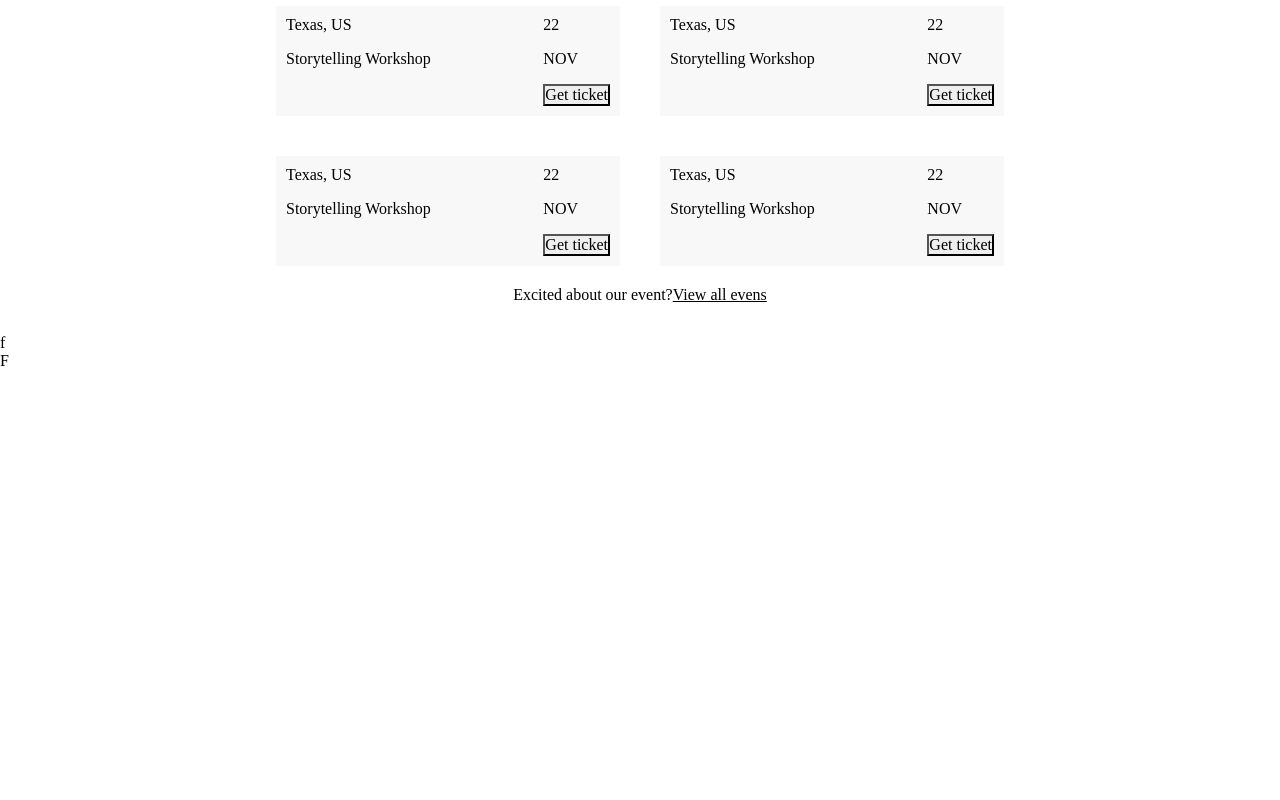
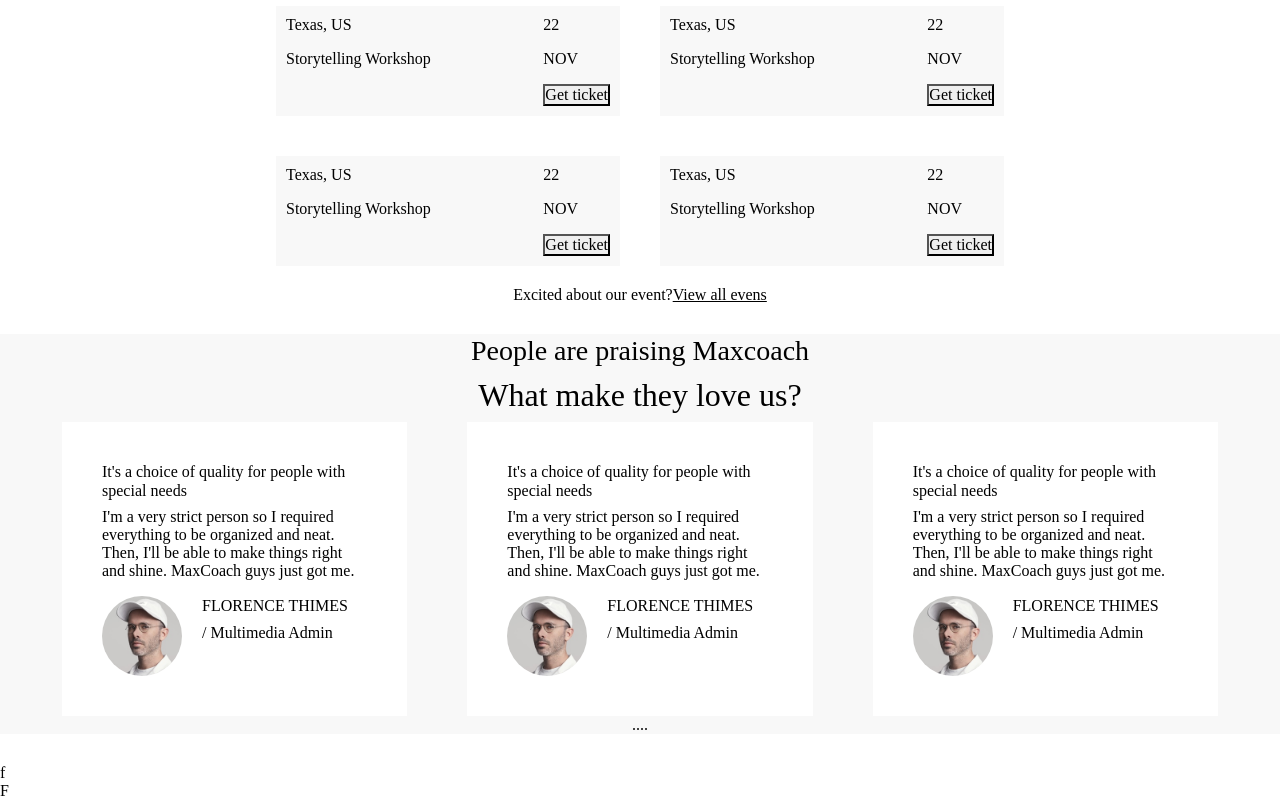
Before and after one commit to FrancescoCataletto/proj-html-vuejs, a Vue app: page / in a window 1280 px wide. Shown: the part 2986-3786 px from the top of the page. Before the commit the page ends 3356 px from the top, so only its background shows below. Built offline with nearby package versions, Linux system fonts and the light colour scheme.

Commit message:
draft structure of feedbacks component

```diff
--- /dev/null
+++ b/src/components/FeedbacksComponent.vue
@@ -0,0 +1,87 @@
+<template>
+  <div id="feedbacks">
+      <div id="top-feedbacks">
+          <h3>People are praising Maxcoach</h3>
+          <h2>What make they love us?</h2>
+      </div>
+      <div id="middle-feedbacks" class="d-flex">
+          <div class="feedbacks-card">
+              <h6>It's a choice of quality for people with special needs</h6>
+              <p>I'm a very strict person so I required everything to be organized and neat. Then, I'll be able to make things right and shine. MaxCoach guys just got me.</p>
+              <div class="d-flex">
+                  <img src="../assets/img/testimonial-avata-03.jpg" alt="">
+                  <div>
+                      <h6>FLORENCE THIMES</h6>
+                      <P>/ Multimedia Admin</P>
+                  </div>
+              </div>
+          </div>
+          <div class="feedbacks-card">
+              <h6>It's a choice of quality for people with special needs</h6>
+              <p>I'm a very strict person so I required everything to be organized and neat. Then, I'll be able to make things right and shine. MaxCoach guys just got me.</p>
+              <div class="d-flex">
+                  <img src="../assets/img/testimonial-avata-03.jpg" alt="">
+                  <div>
+                      <h6>FLORENCE THIMES</h6>
+                      <P>/ Multimedia Admin</P>
+                  </div>
+              </div>
+          </div>
+          <div class="feedbacks-card">
+              <h6>It's a choice of quality for people with special needs</h6>
+              <p>I'm a very strict person so I required everything to be organized and neat. Then, I'll be able to make things right and shine. MaxCoach guys just got me.</p>
+              <div class="d-flex">
+                  <img src="../assets/img/testimonial-avata-03.jpg" alt="">
+                  <div>
+                      <h6>FLORENCE THIMES</h6>
+                      <P>/ Multimedia Admin</P>
+                  </div>
+              </div>
+          </div>
+      </div>
+      <div id="bottom-feedbacks">
+          ....
+      </div>
+  </div>
+</template>
+
+<script>
+export default {
+    name: "FeedbacksComponent"
+}
+</script>
+
+<style lang="scss" scoped>
+@import "../assets/img/global.scss";
+
+#feedbacks{
+    background-color: rgb(248, 248, 248);
+    margin: 30px 0;
+}
+
+#top-feedbacks{
+    text-align: center;
+}
+
+#middle-feedbacks{
+    width: 95%;
+    margin: 0 auto;
+    img{
+        height: 80px;
+        width: 80px;
+        border-radius: 50%;
+        margin-right: 20px;
+    }
+}
+
+.feedbacks-card{
+    background-color: rgb(255, 255, 255);
+    width: calc(100% / 3 - 60px);
+    margin: 0 30px;
+    padding: 40px;
+}
+
+#bottom-feedbacks{
+    text-align: center;
+}
+</style>
--- a/src/components/MainComponent.vue
+++ b/src/components/MainComponent.vue
@@ -5,6 +5,7 @@
       <PlanCostComponent />
       <YouTubeComponent />
       <UpcomingEventsComponent />
+      <FeedbacksComponent />
   </main>
 </template>
 
@@ -14,9 +15,10 @@
 import PlanCostComponent from './PlanCostComponent.vue';
 import YouTubeComponent from './YouTubeComponent.vue';
 import UpcomingEventsComponent from './UpcomingEventsComponent.vue';
+import FeedbacksComponent from './FeedbacksComponent.vue';
 export default {
     name: "MainComponent",
-    components: { OverviewComponent, DiscoverNowComponent, PlanCostComponent, YouTubeComponent, UpcomingEventsComponent }
+    components: { OverviewComponent, DiscoverNowComponent, PlanCostComponent, YouTubeComponent, UpcomingEventsComponent, FeedbacksComponent }
 }
 </script>
 
```
